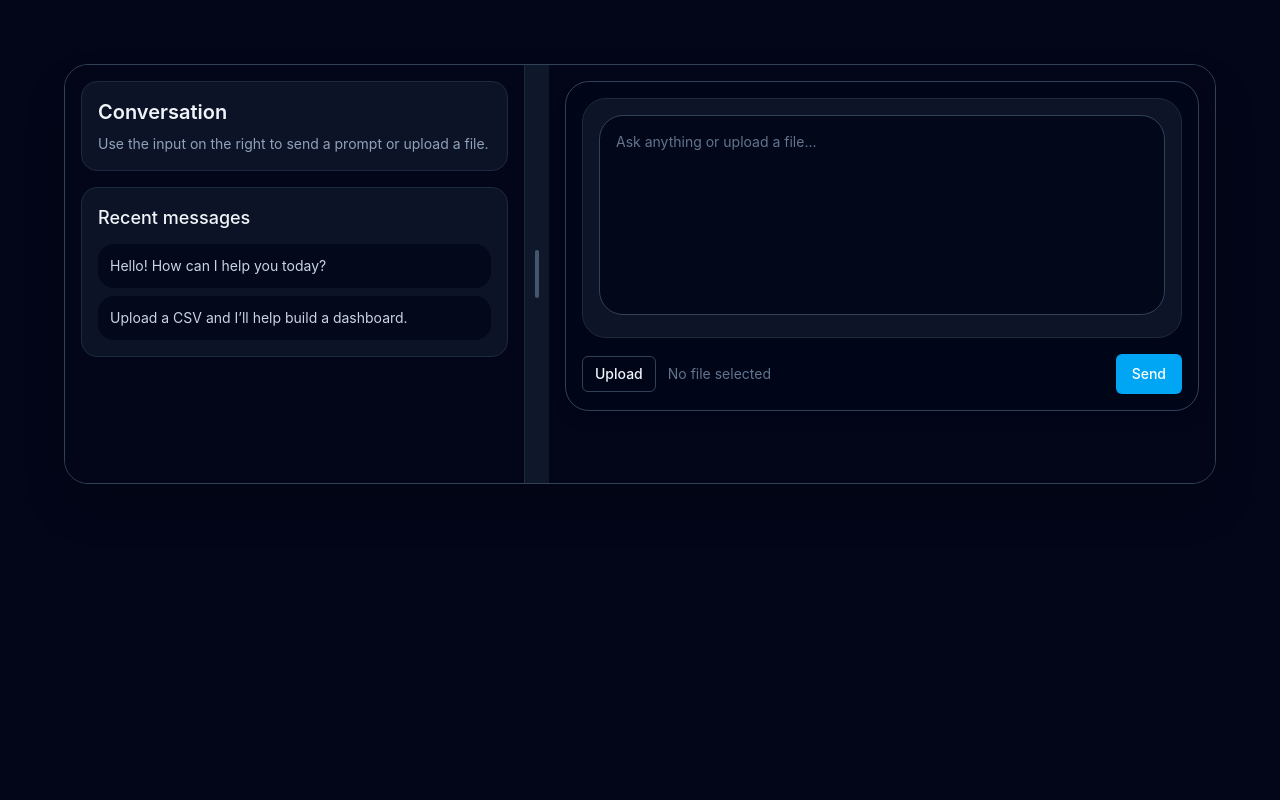
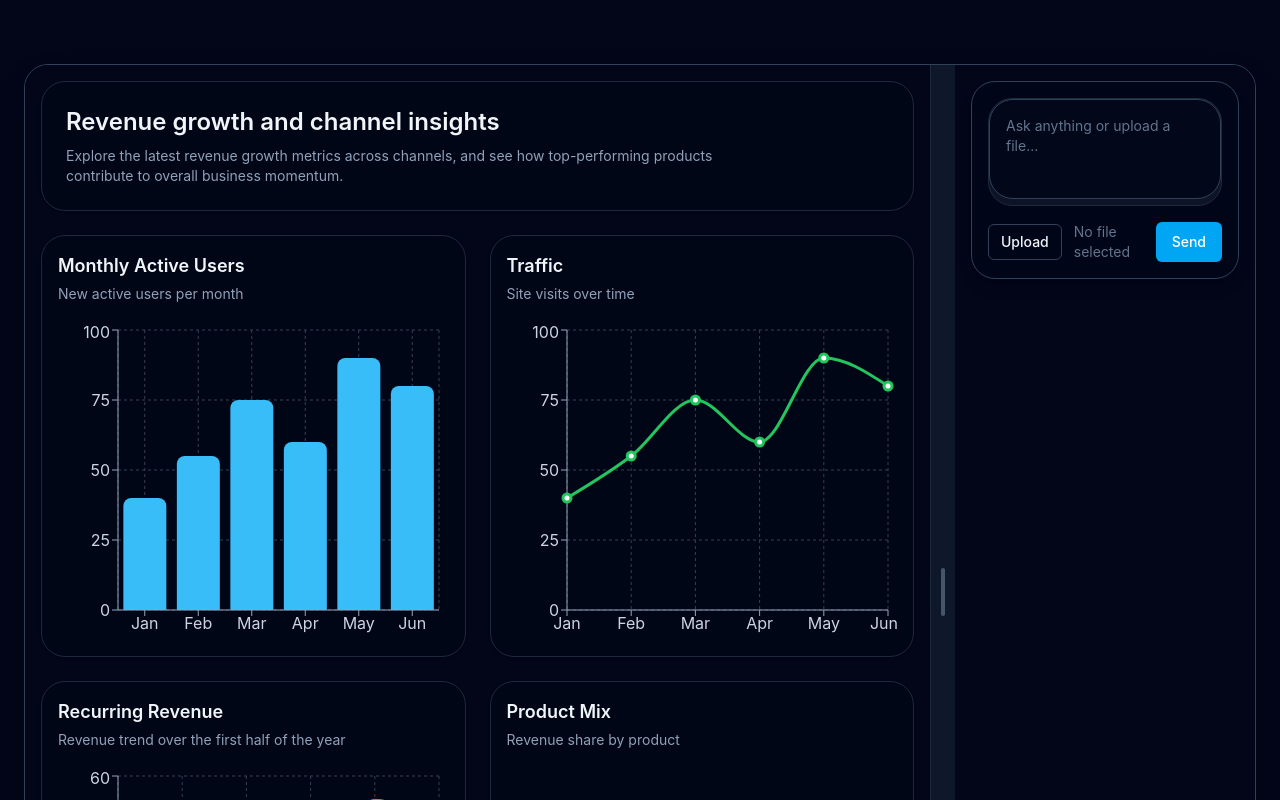
Before and after one commit to Swatigavhane/CSV-To-Dashboard, a React (Vite) app: page / in a window 1280 px wide. Shown: the top 800 px of the page. Built offline with nearby package versions, Linux system fonts and the light colour scheme.

Commit message:
added sample charts

```diff
--- a/src/App.tsx
+++ b/src/App.tsx
@@ -1,13 +1,14 @@
 import { ChatInput } from '@/components/ui/chat-input';
 import { DashboardLayout } from '@/components/ui/dashboard-layout';
 import { DashboardLeftPanel } from '@/components/ui/dashboard-left-panel';
+import { DashboardChartsPanel } from '@/components/ui/dashboard-charts-panel';
 
 export default function App() {
     return (
         <main className="min-h-screen bg-slate-950 px-6 py-16 text-slate-100">
-            <div className="mx-auto max-w-6xl">
+            <div className="mx-auto max-w-8xl">
                 <DashboardLayout
-                    left={<DashboardLeftPanel />}
+                    left={<DashboardChartsPanel />}
                     right={
                         <ChatInput
                             placeholder="Ask anything or upload a file..."
--- a/src/components/ui/chat-input.tsx
+++ b/src/components/ui/chat-input.tsx
@@ -41,12 +41,12 @@ export function ChatInput({ placeholder = 'Type your message...', onSubmit, clas
                 className,
             )}
         >
-            <div className="min-h-[200px] rounded-3xl border border-slate-800 bg-slate-900/90 p-4">
+            <div className="min-h-[100px] rounded-3xl border border-slate-800 bg-slate-900/90">
                 <textarea
                     value={text}
                     onChange={(event) => setText(event.target.value)}
                     placeholder={placeholder}
-                    className="min-h-[200px] w-full resize-none rounded-3xl border border-slate-700 bg-slate-950/90 px-4 py-4 text-sm text-slate-100 placeholder:text-slate-500 focus:border-sky-500 focus:outline-none focus:ring-2 focus:ring-sky-500/20"
+                    className="min-h-[100px] w-full resize-none rounded-3xl border border-slate-700 bg-slate-950/90 px-4 py-4 text-sm text-slate-100 placeholder:text-slate-500 focus:border-sky-500 focus:outline-none focus:ring-2 focus:ring-sky-500/20"
                 />
             </div>
 
--- /dev/null
+++ b/src/components/ui/dashboard-charts-panel.tsx
@@ -0,0 +1,68 @@
+import * as React from 'react';
+import { AreaChartCard, BarChartCard, PieChartCard, LineChartCard } from '@/components/charts';
+
+const sampleChartData = [
+    { name: 'Jan', value: 40, amount: 24 },
+    { name: 'Feb', value: 55, amount: 32 },
+    { name: 'Mar', value: 75, amount: 45 },
+    { name: 'Apr', value: 60, amount: 38 },
+    { name: 'May', value: 90, amount: 55 },
+    { name: 'Jun', value: 80, amount: 48 },
+];
+
+const samplePieData = [
+    { name: 'Product A', value: 400 },
+    { name: 'Product B', value: 300 },
+    { name: 'Product C', value: 300 },
+    { name: 'Product D', value: 200 },
+];
+
+export function DashboardChartsPanel() {
+    return (
+        <div className="grid gap-6">
+            <div className="col-span-full rounded-3xl border border-slate-800 bg-slate-950/90 p-6 text-slate-100 shadow-sm">
+                <h2 className="text-2xl font-semibold">Revenue growth and channel insights</h2>
+                <p className="mt-2 max-w-2xl text-sm text-slate-400">
+                    Explore the latest revenue growth metrics across channels, and see how top-performing products contribute to overall business momentum.
+                </p>
+            </div>
+
+            <div className="grid grid-cols-2 gap-6">
+                <BarChartCard
+                    title="Monthly Active Users"
+                    subtitle="New active users per month"
+                    data={sampleChartData}
+                    xKey="name"
+                    valueKey="value"
+                    color="#38bdf8"
+                />
+
+                <LineChartCard
+                    title="Traffic"
+                    subtitle="Site visits over time"
+                    data={sampleChartData}
+                    xKey="name"
+                    valueKey="value"
+                    color="#22c55e"
+                />
+
+                <AreaChartCard
+                    title="Recurring Revenue"
+                    subtitle="Revenue trend over the first half of the year"
+                    data={sampleChartData}
+                    xKey="name"
+                    valueKey="amount"
+                    color="#f97316"
+                />
+
+                <PieChartCard
+                    title="Product Mix"
+                    subtitle="Revenue share by product"
+                    data={samplePieData}
+                    nameKey="name"
+                    valueKey="value"
+                />
+            </div>
+        </div>
+    );
+}
--- a/src/components/ui/dashboard-layout.tsx
+++ b/src/components/ui/dashboard-layout.tsx
@@ -24,6 +24,8 @@ export function DashboardLayout({
         minRight,
     });
 
+    const rightPercent = Math.max(100 - leftWidth, 0);
+
     return (
         <div
             ref={containerRef}
@@ -31,7 +33,7 @@ export function DashboardLayout({
                 'grid min-h-[420px] overflow-hidden rounded-3xl border border-slate-700 bg-slate-950/95 shadow-2xl',
                 className,
             )}
-            style={{ gridTemplateColumns: `${leftWidth}% 1.5rem minmax(0, ${100 - leftWidth}%)` }}
+            style={{ gridTemplateColumns: `calc(100% - 1.5rem - min(${rightPercent}%, 25vw, 300px)) 1.5rem minmax(0, min(${rightPercent}%, 25vw, 300px))` }}
         >
             <section className="overflow-auto border-r border-slate-800 bg-slate-950 p-4">
                 {left}
```
